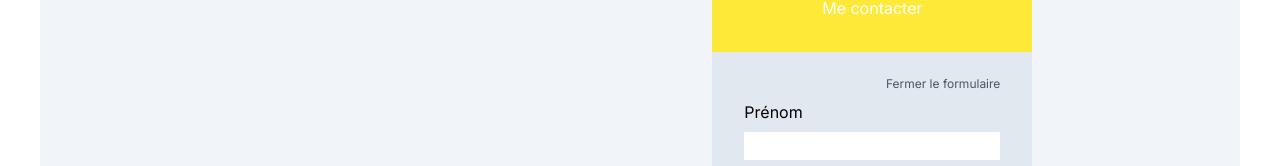
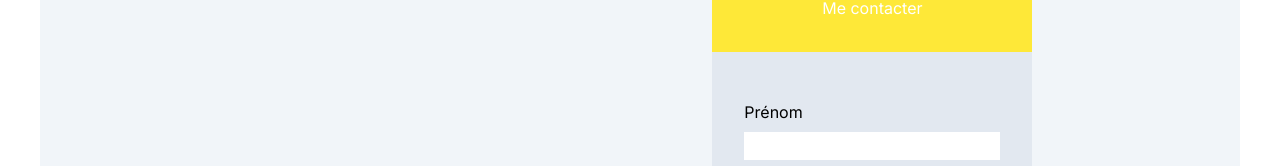
Before and after one commit to VexinWeb/cesanges, a Next.js app: page /contact in a window 1280 px wide. Both pictures are taken after a click on the button "Me contacter". Shown: the part 945-1111 px from the top of the page. Built offline with nearby package versions, Linux system fonts and the light colour scheme.

Commit message:
Custom form

```diff
--- a/app/contact/page.tsx
+++ b/app/contact/page.tsx
@@ -105,26 +105,29 @@ const ContactPage = () => {
               </div>
             </div>
             <div className="flex flex-col items-center">
+              {showForm ? (
+                // Si showForm est vrai, affichez le bouton "Fermer le formulaire" ou "Me contacter"
                 <button
-                // className="my-6 py-8 w-80 text-white custom-text-stroke"
                   className="mt-6 py-8 w-80 text-white custom-text-stroke"
-                style={{ backgroundColor: backgroundColors[0] }} // Utilisez la première couleur
+                  style={{ backgroundColor: backgroundColors[0] }}
+                  onClick={closeFormOverlay}
+                >
+                  Me contacter
+                </button>
+              ) : (
+                // Si showForm est faux, affichez le bouton "Me contacter"
+                <button
+                  className="mt-6 py-8 w-80 text-white custom-text-stroke"
+                  style={{ backgroundColor: backgroundColors[0] }}
                   onClick={openFormOverlay}
                 >
                   Me contacter
                 </button>
+              )}
               {showForm && (
-                // <div className="overlay">
                 <div className="flex justify-left items-center">
                   {/* <div className="flex flex-col mt-12"> */}
-                  <div className="relative flex flex-col">
-                    <button
-                      // className="text-xs text-gray-600 text-right"
-                      className="absolute top-6 right-8 text-xs text-gray-600 text-center"
-                      onClick={closeFormOverlay}
-                    >
-                      Fermer le formulaire
-                    </button>
+                  <div className="flex flex-col">
                     <ContactForm />
                   </div>
                 </div>
```
Lines whose indentation alone changed are shown as unchanged.
